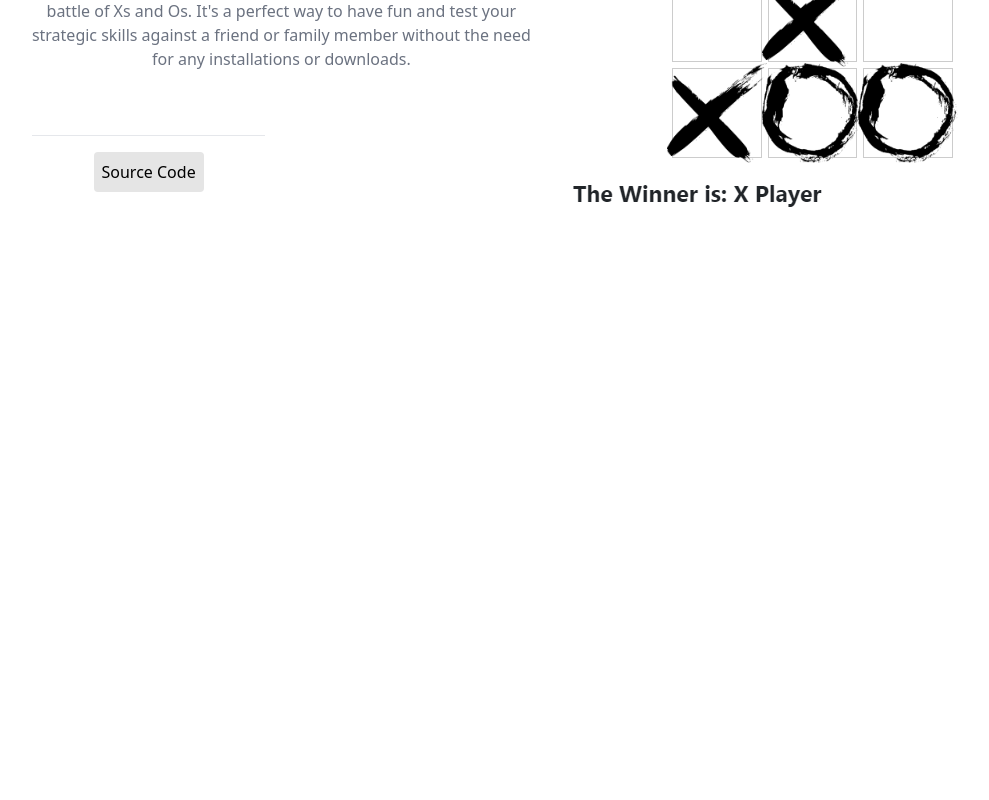
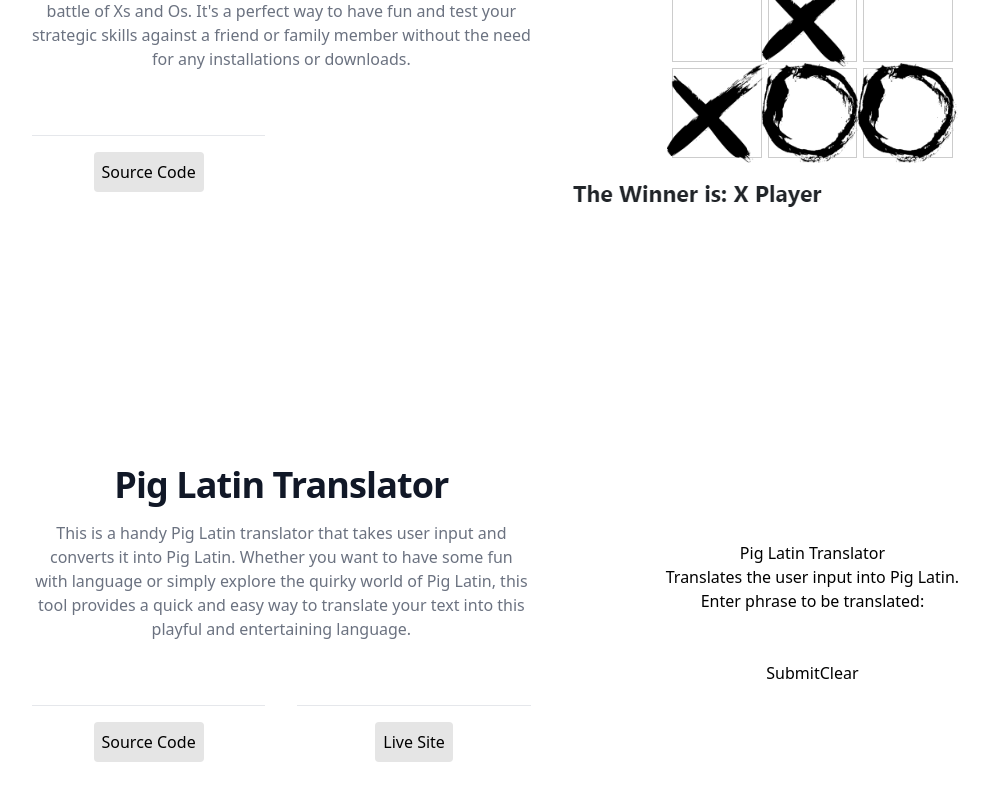
Before and after one commit to Mikechavo/Porfolio_remake, a React (Vite) app: page /#/projects in a window 1280 px wide. Shown: the part 5612-6412 px from the top of the page, without its empty margins (138-1127 px from the left). Before the commit the page ends 5965 px from the top, so only its background shows below. Built offline with nearby package versions, Linux system fonts and the light colour scheme.

Commit message:
added game

```diff
--- /dev/null
+++ b/src/components/PigLatin.tsx
@@ -0,0 +1,80 @@
+import React, { useState } from "react";
+
+const PigLatin: React.FC = () => {
+  const [userInput, setUserInput] = useState<string>("");
+  const [translatedWords, setTranslatedWords] = useState<string>("");
+
+  const myPigLatinCodeHere = () => {
+    const arrayOfUserInput = userInput.split(" ");
+    const translatedWordsArray = arrayOfUserInput.map((eachWord) => {
+      if (eachWord.trim() === "") {
+        return '';
+      }
+      const vowels = ["a", "e", "i", "o", "u"];
+      let translatedWord = eachWord;
+
+      const firstChar = eachWord[0].toLowerCase();
+      if (vowels.includes(firstChar)) {
+        translatedWord += "way";
+      } else {
+        let consonantCluster = "";
+        let i = 0;
+
+        while (i < eachWord.length && !vowels.includes(eachWord[i].toLowerCase())) {
+          consonantCluster += eachWord[i];
+          i++;
+        }
+
+        if (consonantCluster.length > 0) {
+          translatedWord = eachWord.slice(consonantCluster.length) + consonantCluster + "ay";
+        }
+      }
+
+      return translatedWord;
+    });
+
+    const translatedWordsString = translatedWordsArray.join(" ");
+    setTranslatedWords(translatedWordsString);
+  };
+
+  const restartGame = () => {
+    setUserInput("");
+    setTranslatedWords("");  // Reset translated words
+  };
+
+  const setUpPreventDefault = (e: React.FormEvent) => {
+    e.preventDefault();
+    if (userInput.trim() !== "") {
+      myPigLatinCodeHere();
+    }
+  };
+
+  const handleInput = (e: React.ChangeEvent<HTMLInputElement>) => {
+    setUserInput(e.target.value);
+  };
+
+  return (
+    <div className="page-container">
+      <div className="body-container">
+        <h1>Pig Latin Translator</h1>
+        <h3>Translates the user input into Pig Latin.</h3>
+        <div className="input-section">
+          <h4>Enter phrase to be translated:</h4>
+          <input
+            type="text"
+            className="user-input"
+            onChange={handleInput}
+            value={userInput}
+          />
+          <br />
+          <br />
+          <button onClick={setUpPreventDefault}>Submit</button>
+          <button onClick={restartGame}>Clear</button>
+        </div>
+        <h3 className="piggyOutput">{translatedWords}</h3> {/* Display translated words */}
+      </div>
+    </div>
+  );
+};
+
+export default PigLatin;
--- a/src/components/Projects.tsx
+++ b/src/components/Projects.tsx
@@ -8,6 +8,7 @@ import Flare from '../assets/flare.png'
 // import TicTacToe from '../components/TicTacToe';
 import TicTac from '../assets/TicTac.png'
 import Button from './Button'
+import PigLatin from '../components/PigLatin';
 
 
 // const features = [
@@ -325,6 +326,39 @@ export default function Projects() {
 
 
 
+       {/* Pig Latin Translator */}
+       <div className="mx-auto grid max-w-2xl grid-cols-1 items-center gap-x-8 gap-y-16 px-4 py-24 sm:px-6 sm:py-32 lg:max-w-7xl lg:grid-cols-2 lg:px-8">
+          <div>
+            <h2 className="text-3xl font-bold tracking-tight text-gray-900 sm:text-4xl">Pig Latin Translator</h2>
+            <p className="mt-4 text-gray-500">
+            This is a handy Pig Latin translator that takes user input and converts it into Pig Latin. Whether you want to have some fun with language or simply explore the quirky world of Pig Latin, this tool provides a quick and easy way to translate your text into this playful and entertaining language.
+            </p>
+
+            <dl className="mt-16 grid grid-cols-1 gap-x-6 gap-y-10 sm:grid-cols-2 sm:gap-y-16 lg:gap-x-8">
+
+              <div className="border-t border-gray-200 pt-4">
+                <Button><a href="https://github.com/Mikechavo/my_fav_anime_react">
+                  Source Code
+                </a>
+                </Button>
+              </div>
+              <div className="border-t border-gray-200 pt-4">
+                <Button><a href="https://my-favorite-anime.netlify.app/">
+                  Live Site
+                </a>
+                </Button>
+              </div>
+
+            </dl>
+          </div>
+          <div className="grid grid-cols-1 grid-rows-1 gap-4 sm:gap-6 lg:gap-8">
+            <PigLatin />
+
+          </div>
+        </div>
+
+
+
 
       </div>
     </div>
```
